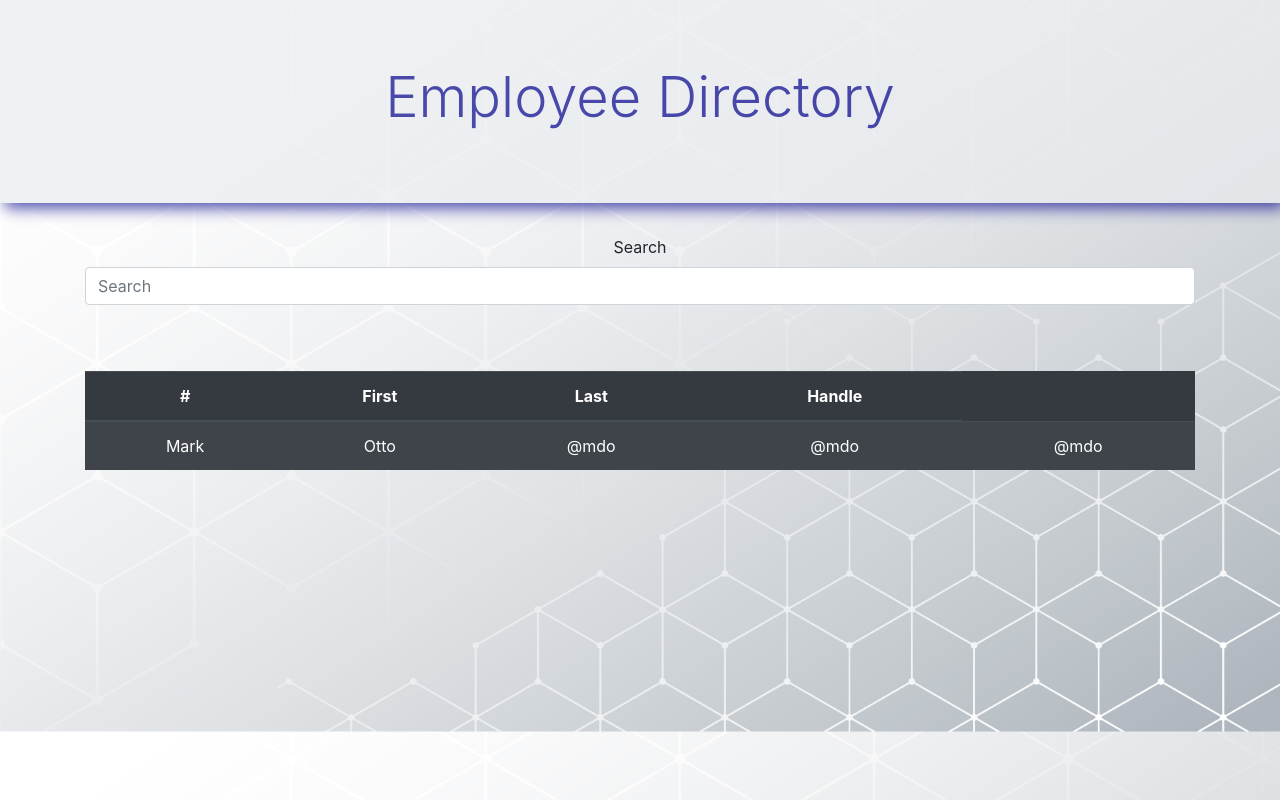
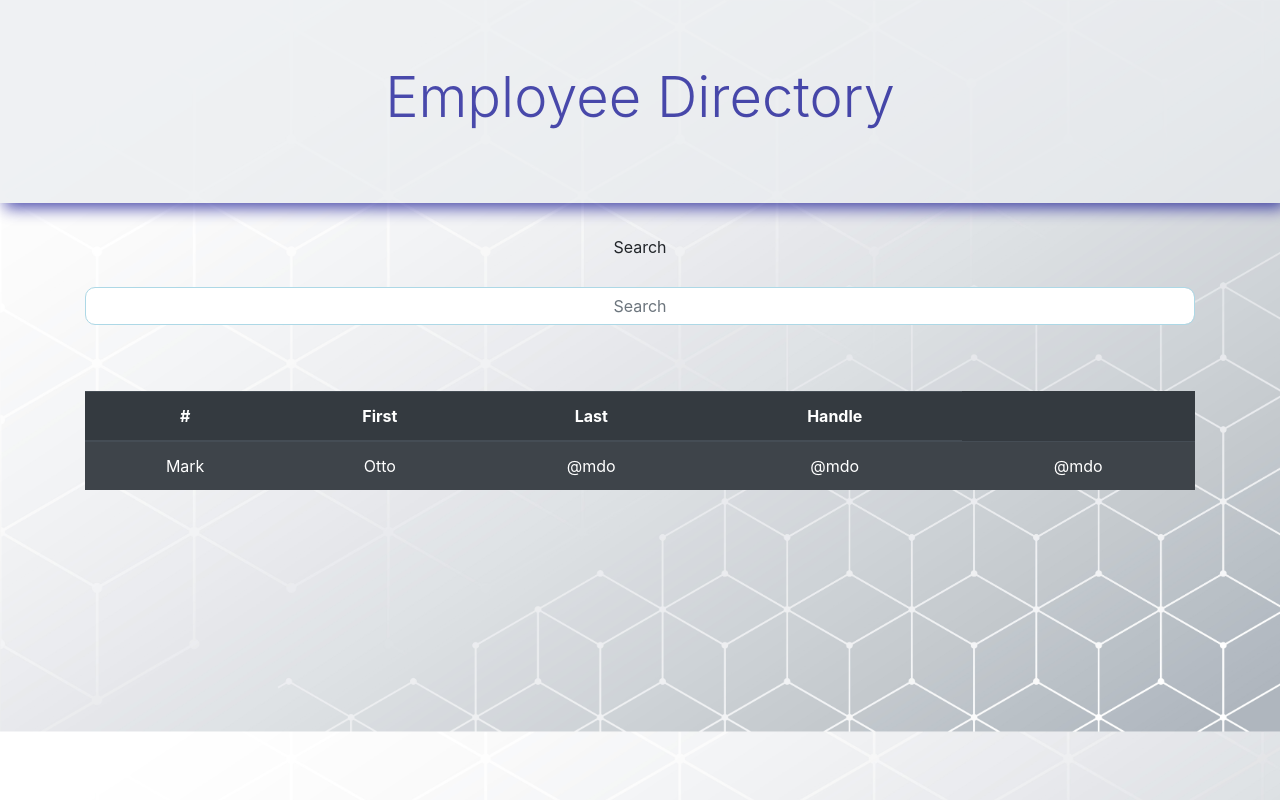
Before and after one commit to janessaref/employee-directory, a React (Create React App) app in the folder employee-directory/: page / in a window 1280 px wide. Built offline with nearby package versions, Linux system fonts and the light colour scheme.

Commit message:
attempt axios call

```diff
--- a/employee-directory/src/components/Search/index.js
+++ b/employee-directory/src/components/Search/index.js
@@ -7,7 +7,7 @@ function Search() {
         <form>
             <div className="form-group text-center">
                 <label for="formGroupExampleInput">Search</label>
-                <input type="text" className="form-control" id="formGroupExampleInput" placeholder="Search"/>
+                <input type="text" className="form-control" id="searchInput" placeholder="Search"/>
             </div>
         </form>
     </div>
--- a/employee-directory/src/components/Search/style.css
+++ b/employee-directory/src/components/Search/style.css
@@ -0,0 +1,6 @@
+#searchInput {
+    border-radius: 10px;
+    margin-top: 20px;
+    text-align: center;
+    border-color: lightblue;
+}
--- a/employee-directory/src/pages/Gallery.js
+++ b/employee-directory/src/pages/Gallery.js
@@ -8,21 +8,16 @@ function Gallery() {
     // const [employee, setEmployee] = useState({});
 
     useEffect(() => {
-        loadEmployees();
+        // loadEmployees();
     });
 
     function loadEmployees() {
         API.getEmployeesList()
-        // .then(
-
-    //         names => {
-    //         API.getEmployeesByName(names[0])
-    //     .then((employees) => {
-    //         setEmployees(employees);
-    //         setEmployee(employees[0]);
-    //     });
-    // })
-        // .catch(err => console.log(err));
+        .then((employees) => {
+            setEmployees(employees);
+            setEmployees(employees[0]);
+        })
+        .catch(err => console.log(err));
   };
 
   return (
--- a/employee-directory/src/utils/API.js
+++ b/employee-directory/src/utils/API.js
@@ -1,29 +1,27 @@
 import axios from "axios";
 
-const names = [];
+ export default {
 
- export default {
-    getEmployeesByName: function() {
+
+    getEmployeesList: function() {
         return new Promise((resolve, reject) => {
-          axios.get("https://randomuser.me/api/?results=20").then((res) => {
+
+            axios.get("https://randomuser.me/api/?inc=gender,name,email,image,dob,phone&results=3&nat=us").then((res) => {
                 const employees = res.data.results;
                 const results = employees.map((employee) => {
                   return {
                     firstname: employee.name.first,
                     lastname: employee.name.last,
                     email: employee.email,
-                image: employee.picture.thumbnail
+                    image: employee.picture,
+                    phone: employee.phone,
+                    dob: employee.date
                   };
                 });
-            names.push(results);
+                console.log(results)
                 resolve(results);
             }).catch((err) => reject(err));
+
         });
       },
-      // Return a Promise to simulate an async call
-      getEmployeesList: function() {
-        return new Promise((resolve) => {
-          resolve(names);
-        });
-      }
 };
```
Lines whose indentation alone changed are shown as unchanged.
